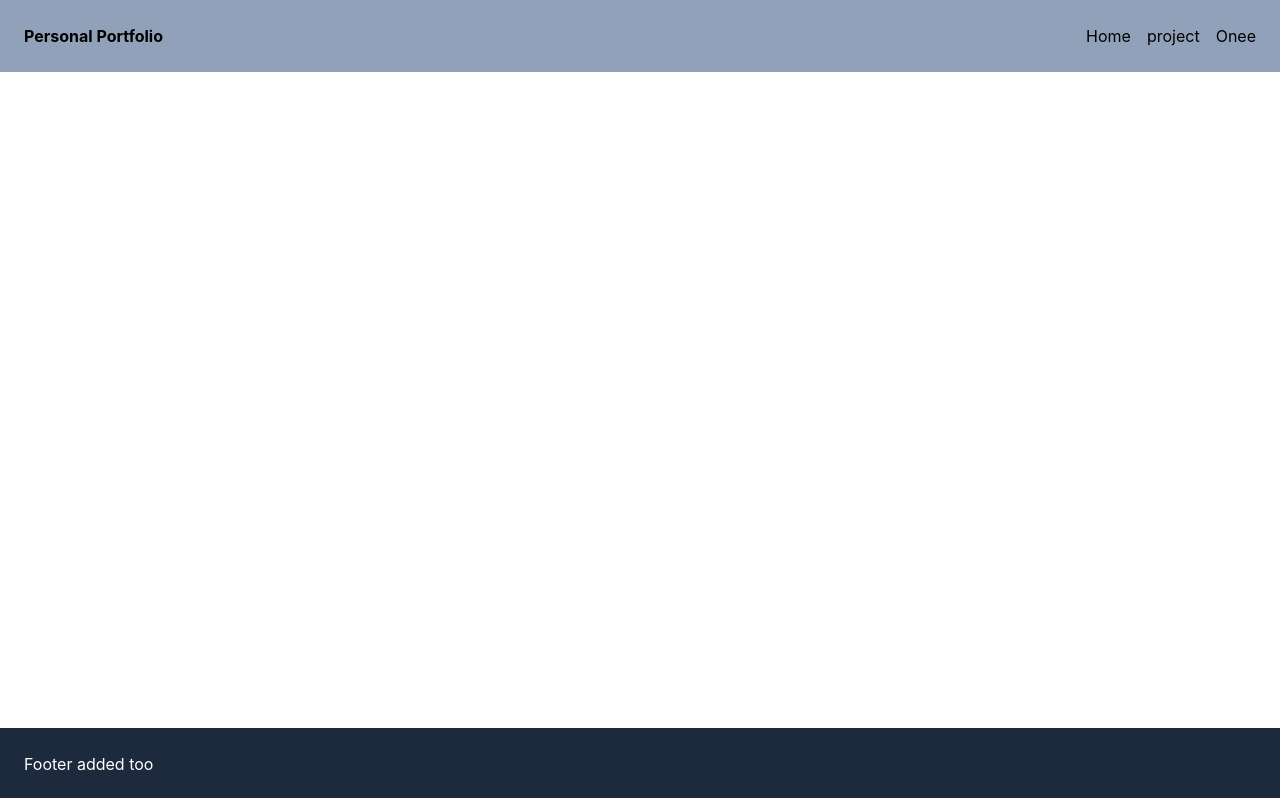
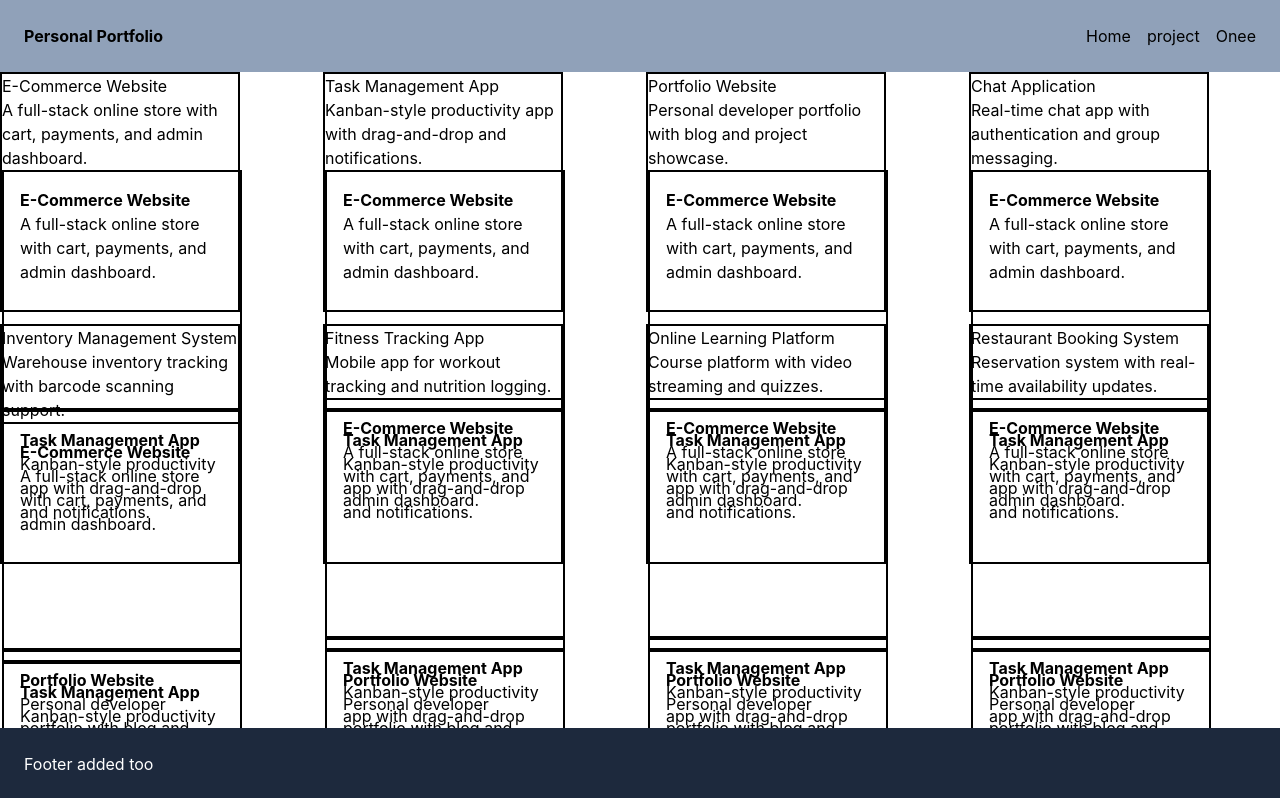
Before and after one commit to we-shaurya-s001/nuxt-revision, a Nuxt app: page /projects in a window 1280 px wide. Shown: the top 798 px of the page. Built offline with nearby package versions, Linux system fonts and the light colour scheme.

Commit message:
added dynamic routes

```diff
--- /dev/null
+++ b/app/pages/projects/[id].vue
@@ -0,0 +1,55 @@
+<template>
+  <div class="p-8 max-w-4xl mx-auto">
+    <div v-if="project">
+      <NuxtLink to="/" class="text-blue-500 hover:underline mb-4 block">
+        ← Back to Projects
+      </NuxtLink>
+
+      <h1 class="text-4xl font-bold mb-4">{{ project.name }}</h1>
+      <p class="text-xl text-gray-700 mb-6">{{ project.description }}</p>
+
+      <div class="grid grid-cols-1 md:grid-cols-2 gap-8 border-t pt-6">
+        <div>
+          <h3 class="font-bold text-lg mb-2">Details</h3>
+          <p><strong>Status:</strong> {{ project.status }}</p>
+          <p><strong>Client:</strong> {{ project.client }}</p>
+          <p><strong>Budget:</strong> ${{ project.budget.toLocaleString() }}</p>
+        </div>
+
+        <div>
+          <h3 class="font-bold text-lg mb-2">Technologies</h3>
+          <div class="flex flex-wrap gap-2">
+            <span
+              v-for="tech in project.technologies"
+              :key="tech"
+              class="bg-gray-200 px-3 py-1 rounded-full text-sm"
+            >
+              {{ tech }}
+            </span>
+          </div>
+        </div>
+      </div>
+    </div>
+
+    <div v-else class="text-center py-20">
+      <h2 class="text-2xl font-bold">Project not found 🔍</h2>
+      <NuxtLink to="/" class="text-blue-500 underline mt-4 block">Return to Home</NuxtLink>
+    </div>
+  </div>
+</template>
+
+<script setup>
+// 1. Get access to the current route (URL)
+const route = useRoute()
+
+// 2. Your project data (In a real app, this might be imported from a central file)
+const myprojects = [
+  { id: 1, name: "E-Commerce Website", description: "A full-stack online store...", technologies: ["Vue.js", "Node.js"], status: "Completed", client: "RetailCorp", budget: 12000 },
+  { id: 2, name: "Task Management App", description: "Kanban-style productivity...", technologies: ["Vue.js", "Firebase"], status: "In Progress", client: "Internal", budget: 5000 },
+  // ... include your other projects here ...
+]
+
+// 3. Find the specific project based on the ID in the URL
+// We use Number() because route.params.id is always a string
+const project = myprojects.find(p => p.id === Number(route.params.id))
+</script>
--- /dev/null
+++ b/app/pages/projects/index.vue
@@ -0,0 +1,142 @@
+<template>
+  <div class="grid grid-cols-1 sm:grid-cols-2 lg:grid-cols-3 xl:grid-cols-4 gap-3">
+    <div v-for="project in myprojects" :key="project.id" class="w-60 h-60 border-2">
+      {{ project.name }}
+      <h2>{{ project.description }}</h2>
+     <NuxtLink
+      v-for="project in myprojects"
+      :key="project.id"
+      :to="'/projects/' + project.id"
+      class="w-60 h-60 border-2 block p-4 hover:bg-gray-50 transition"
+    >
+      <h2 class="font-bold">{{ project.name }}</h2>
+      <p>{{ project.description }}</p>
+    </NuxtLink>
+    </div>
+  </div>
+</template>
+
+<script setup>
+const myprojects = [
+  {
+    id: 1,
+    name: "E-Commerce Website",
+    description: "A full-stack online store with cart, payments, and admin dashboard.",
+    technologies: ["Vue.js", "Node.js", "Express", "MongoDB", "Stripe"],
+    status: "Completed",
+    startDate: "2024-01-10",
+    endDate: "2024-03-22",
+    teamSize: 4,
+    client: "RetailCorp",
+    budget: 12000,
+    github: "https://github.com/example/ecommerce",
+    demo: "https://ecommerce-demo.com",
+    featured: true
+  },
+  {
+    id: 2,
+    name: "Task Management App",
+    description: "Kanban-style productivity app with drag-and-drop and notifications.",
+    technologies: ["Vue.js", "Firebase", "TailwindCSS"],
+    status: "In Progress",
+    startDate: "2024-04-05",
+    endDate: null,
+    teamSize: 2,
+    client: "Internal",
+    budget: 5000,
+    github: "https://github.com/example/taskmanager",
+    demo: null,
+    featured: true
+  },
+  {
+    id: 3,
+    name: "Portfolio Website",
+    description: "Personal developer portfolio with blog and project showcase.",
+    technologies: ["HTML", "CSS", "JavaScript", "Netlify"],
+    status: "Completed",
+    startDate: "2023-11-01",
+    endDate: "2023-11-20",
+    teamSize: 1,
+    client: "Self",
+    budget: 0,
+    github: "https://github.com/example/portfolio",
+    demo: "https://portfolio-demo.com",
+    featured: false
+  },
+  {
+    id: 4,
+    name: "Chat Application",
+    description: "Real-time chat app with authentication and group messaging.",
+    technologies: ["Vue.js", "Socket.io", "Node.js", "MongoDB"],
+    status: "Planned",
+    startDate: "2024-06-01",
+    endDate: null,
+    teamSize: 3,
+    client: "StartupX",
+    budget: 8000,
+    github: null,
+    demo: null,
+    featured: false
+  },
+  {
+    id: 5,
+    name: "Inventory Management System",
+    description: "Warehouse inventory tracking with barcode scanning support.",
+    technologies: ["React", "Node.js", "PostgreSQL"],
+    status: "Completed",
+    startDate: "2023-06-15",
+    endDate: "2023-09-10",
+    teamSize: 5,
+    client: "LogiStore",
+    budget: 18000,
+    github: null,
+    demo: "https://inventory-demo.com",
+    featured: true
+  },
+  {
+    id: 6,
+    name: "Fitness Tracking App",
+    description: "Mobile app for workout tracking and nutrition logging.",
+    technologies: ["Flutter", "Firebase"],
+    status: "In Progress",
+    startDate: "2024-02-12",
+    endDate: null,
+    teamSize: 3,
+    client: "FitLife",
+    budget: 15000,
+    github: "https://github.com/example/fitapp",
+    demo: null,
+    featured: false
+  },
+  {
+    id: 7,
+    name: "Online Learning Platform",
+    description: "Course platform with video streaming and quizzes.",
+    technologies: ["Vue.js", "Laravel", "MySQL"],
+    status: "Completed",
+    startDate: "2023-01-10",
+    endDate: "2023-05-30",
+    teamSize: 6,
+    client: "EduWorld",
+    budget: 25000,
+    github: null,
+    demo: "https://learning-demo.com",
+    featured: true
+  },
+  {
+    id: 8,
+    name: "Restaurant Booking System",
+    description: "Reservation system with real-time availability updates.",
+    technologies: ["Angular", "Node.js", "MongoDB"],
+    status: "Completed",
+    startDate: "2023-08-01",
+    endDate: "2023-10-15",
+    teamSize: 4,
+    client: "DineEasy",
+    budget: 10000,
+    github: null,
+    demo: "https://restaurant-demo.com",
+    featured: false
+  }
+]
+</script>
```
